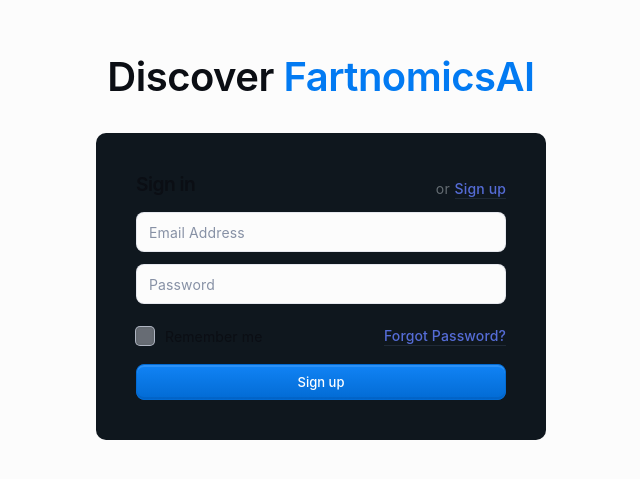
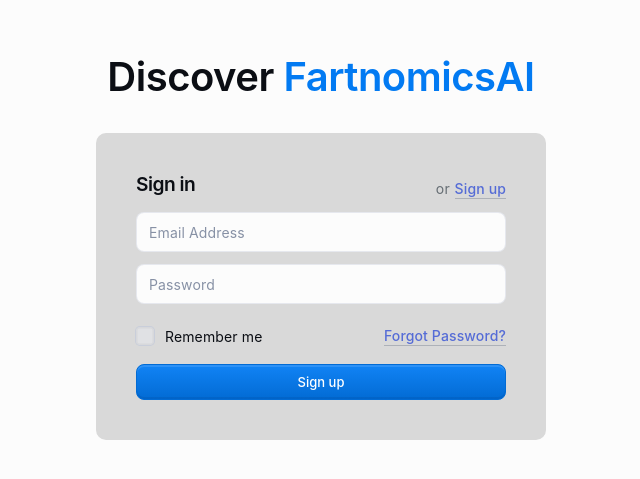
Before and after one commit to pavluha2dva8/material-ui-vite-ts, a React (Vite) app: page /sign-in in a window 1280 px wide. Shown: the part 267-746 px from the top of the page, without its empty margins (319-959 px from the left). Built offline with nearby package versions, Linux system fonts and the light colour scheme.

Commit message:
upd auth style

```diff
--- a/src/auth/forgot-password/ForgotPassword.tsx
+++ b/src/auth/forgot-password/ForgotPassword.tsx
@@ -51,7 +51,21 @@
                         FartnomicsAI
                     </Typography>
                     </Typography>
-                <Box sx={{ display: 'flex', alignItems: 'center', flexDirection:'column', gap:'1rem', width: '450px', p:'40px',borderRadius:'10px',backgroundColor: theme.palette.background.default}}>
+                <Box
+                    sx={(theme) => ({
+                        display: 'flex',
+                        alignItems: 'center',
+                        flexDirection:'column',
+                        gap:'1rem',
+                        width: '450px',
+                        p:'40px',
+                        borderRadius:'10px',
+                        backgroundColor: '#d9d9d9',
+                        ...theme.applyStyles('dark', {
+                            backgroundColor: theme.palette.background.default
+                        }),
+                    })}
+                 >
                     <Box  sx={{ display: 'flex', flexDirection:'column',alignItems: 'center'}}>
                         <Typography
                             variant="h1"
--- a/src/auth/signin/SignInPage.tsx
+++ b/src/auth/signin/SignInPage.tsx
@@ -63,7 +63,22 @@
                         FartnomicsAI
                     </Typography>
                     </Typography>
-                <Box sx={{ display: 'flex', alignItems: 'start', flexDirection:'column', width: '450px', p:'40px',borderRadius:'10px',backgroundColor: theme.palette.background.default}}>
+                <Box
+
+                    sx={(theme) => ({
+                        display: 'flex',
+                        alignItems: 'start',
+                        flexDirection:'column',
+                        width: '450px',
+                        p:'40px',
+                        borderRadius:'10px',
+
+                        backgroundColor: '#d9d9d9',
+                        ...theme.applyStyles('dark', {
+                            backgroundColor: theme.palette.background.default
+                        }),
+                    })}
+                   >
                     <Box  sx={{ display: 'flex',justifyContent:'space-between', width:'100%', alignItems: 'center' }}>
 
                     <Typography
--- a/src/auth/signup/SignUpPage.tsx
+++ b/src/auth/signup/SignUpPage.tsx
@@ -59,7 +59,19 @@
                         FartnomicsAI
                     </Typography>
                     </Typography>
-                <Box sx={{ display: 'flex', alignItems: 'start', flexDirection:'column', width: '450px', p:'40px',borderRadius:'10px',backgroundColor: theme.palette.background.default}}>
+                <Box
+                    sx={(theme) => ({
+                        display: 'flex',
+                        alignItems: 'start',
+                        flexDirection:'column',
+                        width: '450px',
+                        p:'40px',
+                        borderRadius:'10px',
+                        backgroundColor: '#d9d9d9',
+                        ...theme.applyStyles('dark', {
+                            backgroundColor: theme.palette.background.default
+                        }),
+                    })}>
                     <Box  sx={{ display: 'flex',justifyContent:'space-between', width:'100%', alignItems: 'center' }}>
                         <Typography
                             variant="h1"
```
